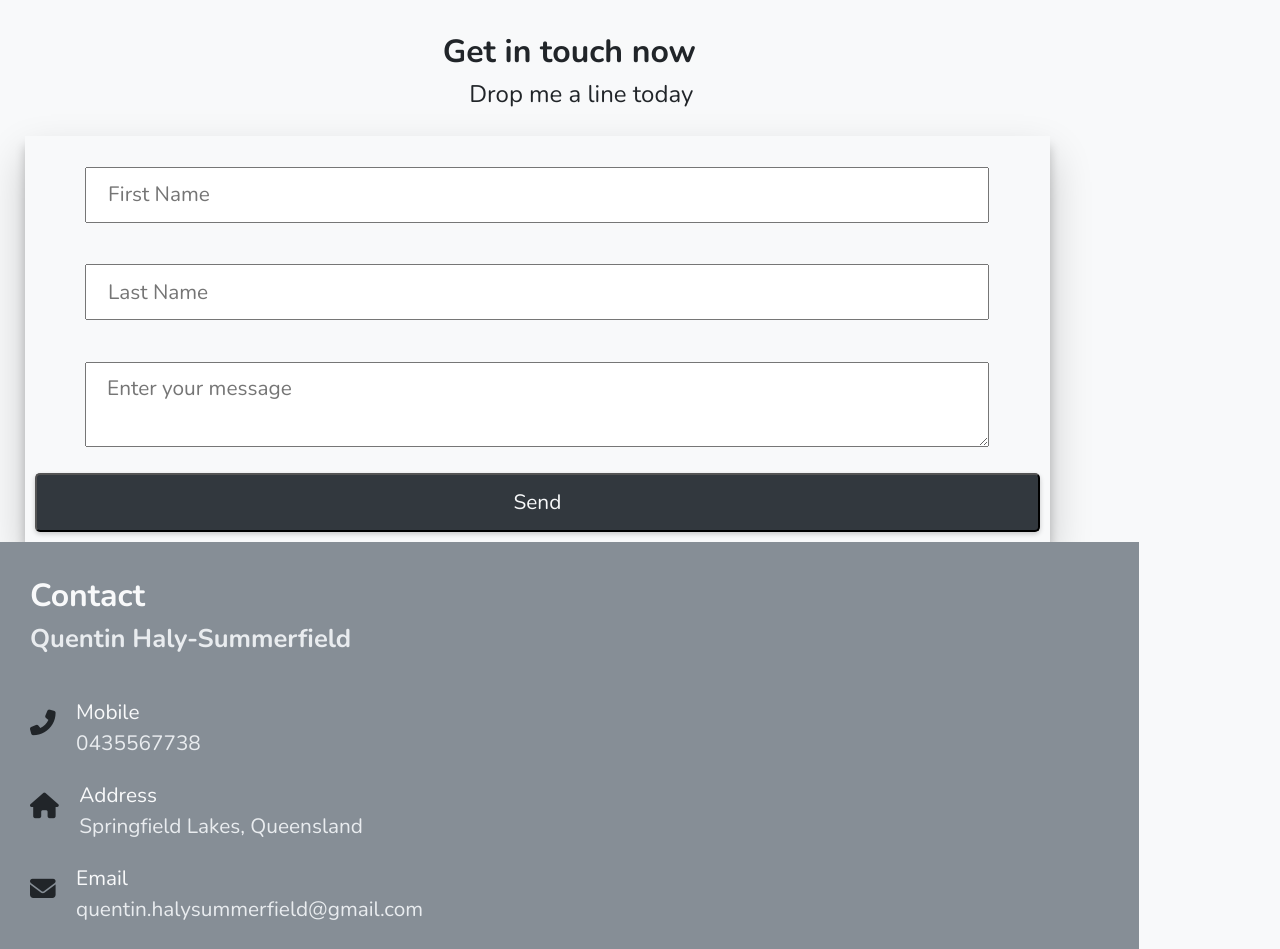
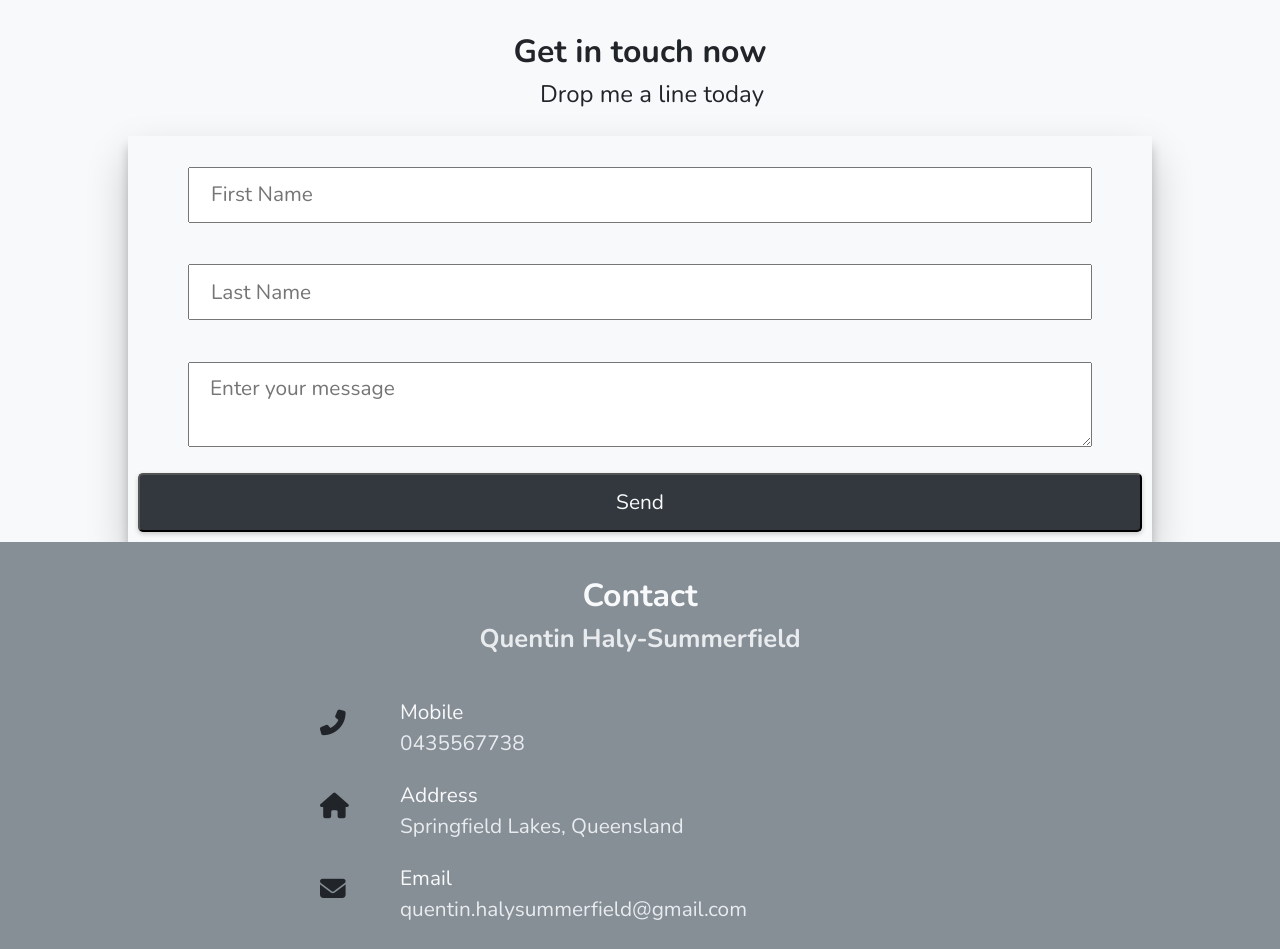
Before and after one commit to QuentinHS/portfolio, a website: page views/contact.html in a window 1280 px wide. Shown: the part 820-1769 px from the top of the page. Drawn offline with nearby package versions, Linux system fonts and the light colour scheme.

Commit message:
finished tablet address card

```diff
--- a/styles/layouts/_contact.scss
+++ b/styles/layouts/_contact.scss
@@ -49,6 +49,14 @@
       }
     }
   }
+
+  @include mixins.respond(tablet) {
+    .contact-form {
+      width: 80%;
+      margin: 0 auto;
+    }
+  }
+
 }
 
 .address-card {
@@ -92,4 +100,25 @@
     margin-right: .8em;
     padding-top: .5em;
   }
+
+  @include mixins.respond(tablet) {
+    text-align: center;
+    width: 100vw;
+    display: flex;
+    flex-direction: column;
+    align-items: center;
+    .contact-bar {
+
+      width: 50vw;
+      display: flex;
+      justify-content: space-between;
+      text-align: left;
+
+      p {
+       width: 35rem;
+
+      }
+    }
+  }
+
 }
--- a/views/contact.html
+++ b/views/contact.html
@@ -14,7 +14,7 @@
     <header class="hero-banner" id="contact-banner">
       <div class="container">
         <nav class="hero-banner__nav">
-          <div class="hero-banner__logo"><img src="../assets/images/logo-white.png" alt="Quentin's logo" /></div>
+          <div class="hero-banner__logo"><a href="index.html"><img src="../assets/images/logo-white.png" alt="Quentin's logo" /></a></div>
           <ul class="hero-banner__navbar">
             <li class="hero-banner__navbar__link"><a href="index.html">Home</a></li>
             <li class="hero-banner__navbar__link"><a href="career.html">Career</a></li>
```
Also changed, not shown: views/blog.html (+1 -1 lines), views/career.html (+1 -1 lines), views/index.html (+2 -2 lines), styles/style.css, 1 other file.
